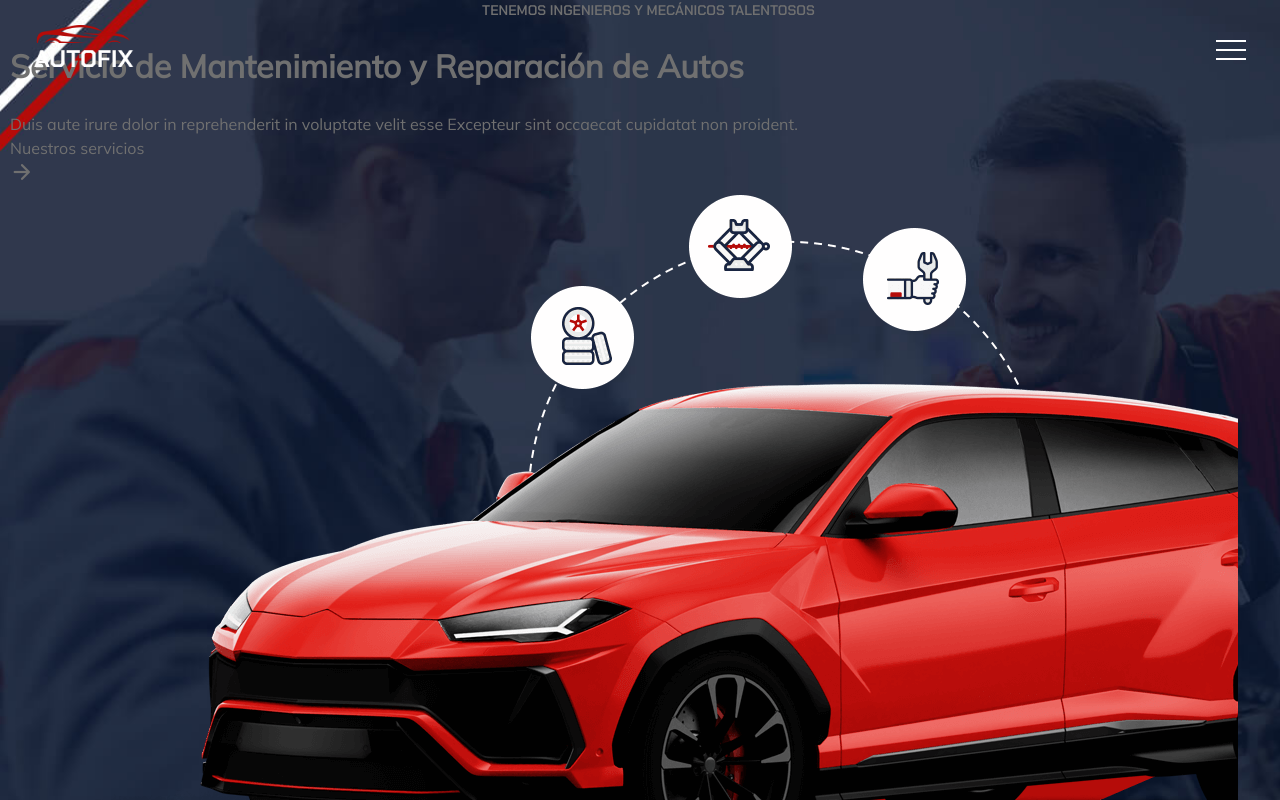
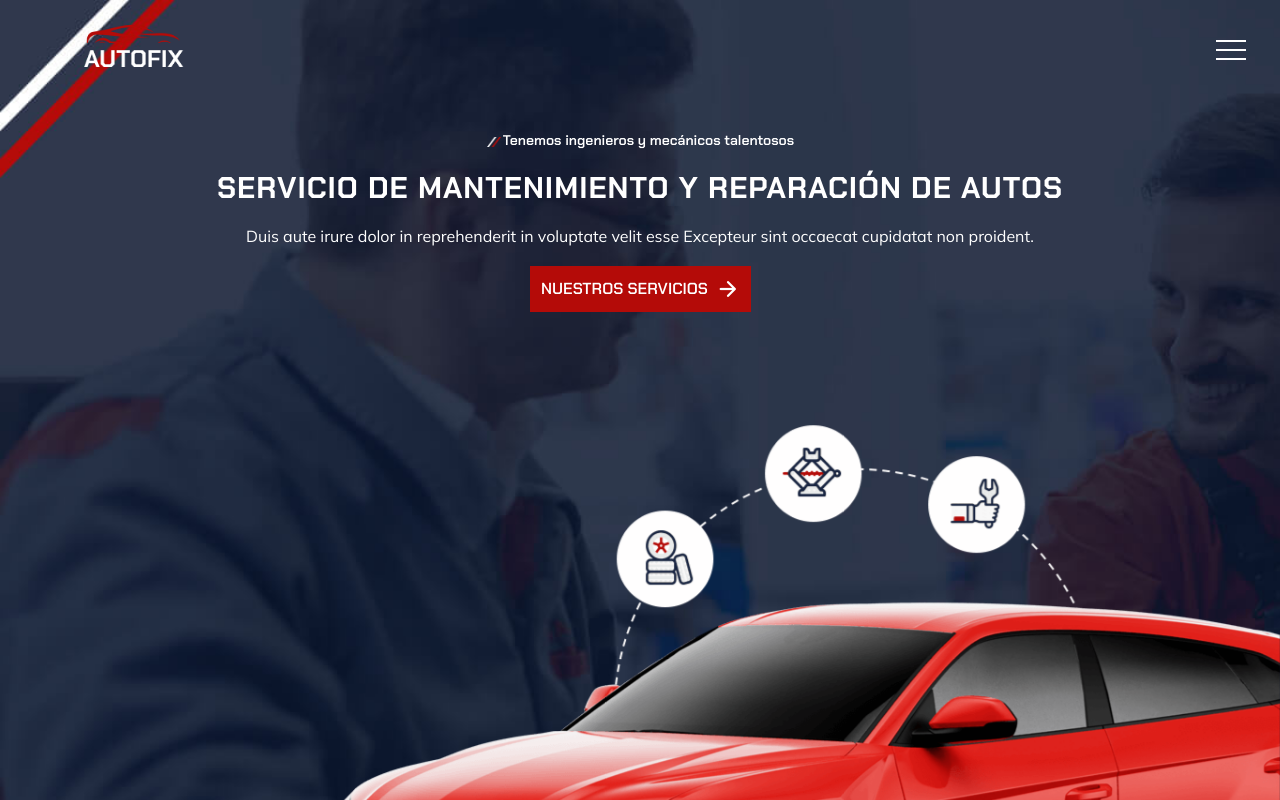
Before and after one commit to valec3/Repair_Auto, a plain HTML site: page index.html in a window 1280 px wide. Shown: the top 800 px of the page. Drawn offline with nearby package versions, Linux system fonts and the light colour scheme.

Commit message:
Terminar seccion hero

```diff
--- a/assets/css/style.css
+++ b/assets/css/style.css
@@ -131,19 +131,74 @@ body{
     background-size: contain;
     background-position: center;
 }
-.section_subtitle\:dark{
+.section_subtitle.\:dark{
     color: var(--white);
 }
-.section_subtitle\:dark::before{
+.section_subtitle.\:dark::before{
     background-image: url("../images/text-bars-light.png");
 }
-.section_subtitle\:light{
+.section_subtitle.\:light{
     color: var(--international-orange-engineering);
 }
-.section_subtitle\:light::before{
+.section_subtitle.\:light::before{
     background-image: url("../images/text-bars-dark.png");
 }
+.section_title{
+    text-align: center;
+}
+h1,
+h2,
+h3{
+    font-family: var(--ff-chakra-petch);
+    font-weight: 700;
+    text-transform: uppercase;
+}
 
+h1{
+    font-size: 3rem;
+    color: var(--white);
+    line-height: 1.1;
+    letter-spacing: 1px;
+}
+h2{
+    font-size: 2.4rem;
+}
+h3{
+    font-size: 1.8rem;
+}
+
+.btn{
+    background: var(--international-orange-engineering);
+    color: #fff;
+    width: fit-content;
+    font-family: var(--ff-chakra-petch);
+    font-weight: 600;
+    padding:  1rem;
+    text-transform: uppercase;
+    display: flex;
+    align-items: center;
+    gap: 8px;
+    border: solid transparent 1px;
+    transition: .5s;
+    will-change: transform;
+}
+.btn:is(:hover,:focus-visible){
+    background: var(--oxford-blue-3);
+    border-color: #fff;
+}
+
+.move_anim{
+    animation: moving 2s ease-in-out infinite alternate;
+}
+
+@keyframes moving{
+    0%{
+        transform:translateY(0);
+    }
+    100%{
+        transform: translateY(15px);
+    }
+}
 
 /*-----------------------------------*\
     #HEADER
@@ -169,7 +224,9 @@ body{
     justify-content: space-between;
     align-items: center;
 }
-
+.logo{
+    padding-left: 5rem;
+}
 .logo img{
     width: 100px;
 }
@@ -248,9 +305,37 @@ body{
 \*-----------------------------------*/
 
 .hero{
-
+    position: relative;
+    padding-block-start: 130px ;
+    text-align: center;
+    z-index: 100;
+    overflow: hidden;
+}
+.hero .container{
+    display: grid;
+    gap: 30px;
+}
+.hero .section_subtitle{
+    text-transform: unset;
+}
+.hero .section_txt{
+    color: var(--white);
+    margin-block: 14px 18px;
 }
 
+.hero .btn{
+    margin-inline: auto;
+}
+.hero_banner{
+    aspect-ratio: 1228/789;
+}
+.hero_banner img{
+    position: absolute;
+    bottom: 0;
+    right: 0;
+    width: 90%;
+    z-index: -10;
+}
 
 
 /*-----------------------------------*\
--- a/assets/js/script.js
+++ b/assets/js/script.js
@@ -8,3 +8,7 @@ navToggler.addEventListener("click",()=>{
     navbar.classList.toggle("active");
     navToggler.classList.toggle("active");
 })
+window.addEventListener("scroll",()=>{
+    navToggler.classList.remove("active");
+    navbar.classList.remove("active");
+})
```
